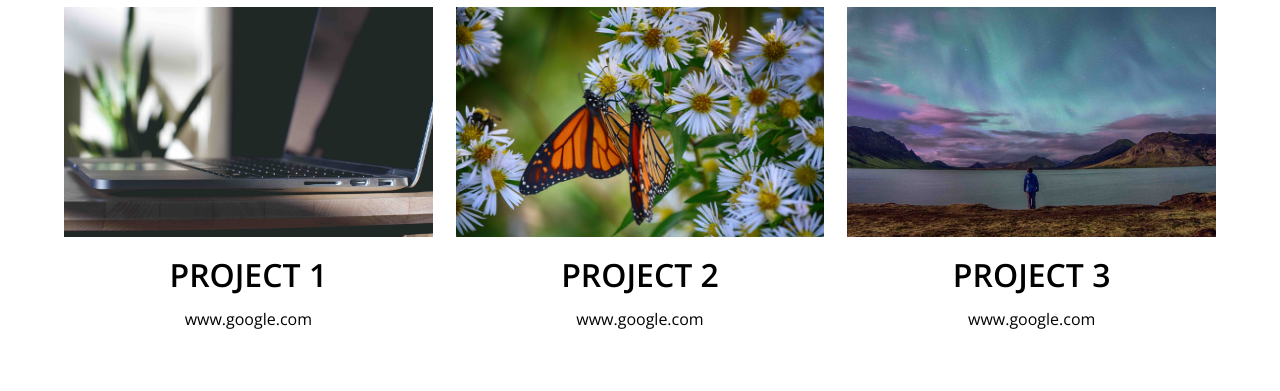
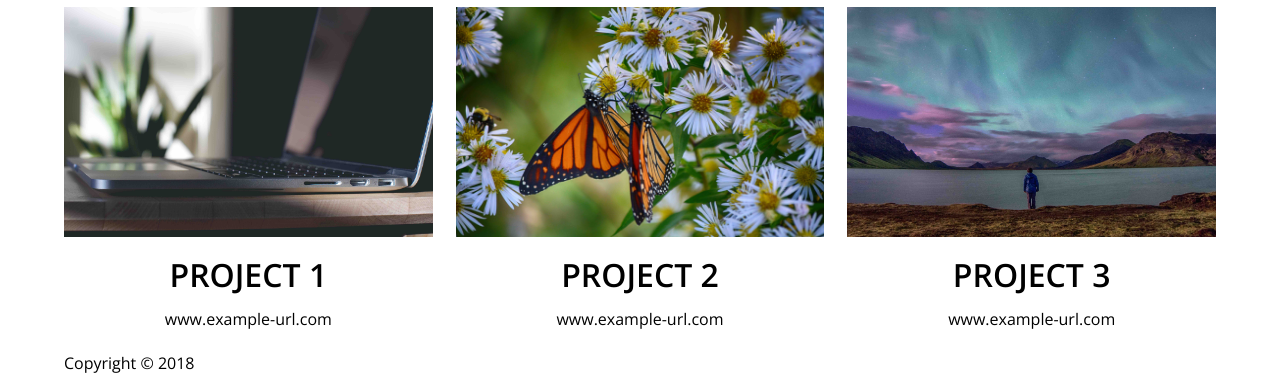
Before and after one commit to drownedout/udacity_project_2, a plain HTML site: page index.html in a window 1280 px wide. Shown: the part 712-1103 px from the top of the page. Before the commit the page ends 1047 px from the top, so only its background shows below. Drawn offline with nearby package versions, Linux system fonts and the light colour scheme.

Commit message:
Added footer, js footer code

```diff
--- a/index.html
+++ b/index.html
@@ -3,14 +3,17 @@
 	<head>
 		<title>Portfolio</title>
 		<meta name="viewport" content="width=device-width, initial-scale=1.0">
+		<link rel="stylesheet" type="text/css" href="./css/normalize.css">
 		<link rel="stylesheet" type="text/css" href="./css/style.css">
+		<link rel="stylesheet" type="text/css" href="./css/media_queries.css">
 		<link href="https://fonts.googleapis.com/css?family=Open+Sans:300,400,600" rel="stylesheet">
 	</head>
 	<body>
+		<div class="container">
 			<header>
 				<img src="./img/udacity_logo.svg" class="logo" alt="logo" />
 				<div class="header-content-container">
-				<h1 class="header-name">Jane Doette</h1>
+					<h1 class="header-name">Sally Sample</h1>
 					<h3 class="header-title">Front-End Ninja</h3>
 				</div>
 			</header>
@@ -23,19 +26,27 @@
 					<div class="project-container">
 						<img src="./img/thumb_1.jpg" alt="" class="project-image" />
 						<h2>Project 1</h2>
-					<p class="project-link"><a href="">www.google.com</a></p>
+						<p class="project-link"><a href="">www.example-url.com</a></p>
 					</div> <!-- projects-container -->
 					<div class="project-container">
 						<img src="./img/thumb_2.jpg" alt="" class="project-image" />
 						<h2>Project 2</h2>
-					<p class="project-link"><a href="">www.google.com</a></p>
+						<p class="project-link"><a href="">www.example-url.com</a></p>
 					</div> <!-- projects-container -->
 					<div class="project-container">
 						<img src="./img/thumb_3.jpg" alt="" class="project-image" />
 						<h2>Project 3</h2>
-					<p class="project-link"><a href="">www.google.com</a></p>
-				</div> <!-- projects-container -->
-			</div> <!-- projects -->
+						<p class="project-link"><a href="">www.example-url.com</a></p>
+					</div>
+				</section>
 			</main>
+		</div>
+		<footer>
+			<p>Copyright &copy; <span id="current-year"></span></p>
+		</footer>
+		<script src="./js/index.js"></script>
+		<script>
+			window.onload = getCurrentFooterYear;
+		</script>
 	</body>
 </html>
--- /dev/null
+++ b/js/index.js
@@ -0,0 +1,4 @@
+function getCurrentFooterYear(){
+	let currentYear = (new Date()).getFullYear();
+	document.getElementById('current-year').innerHTML = currentYear;
+}
```
Lines whose indentation alone changed are shown as unchanged.
